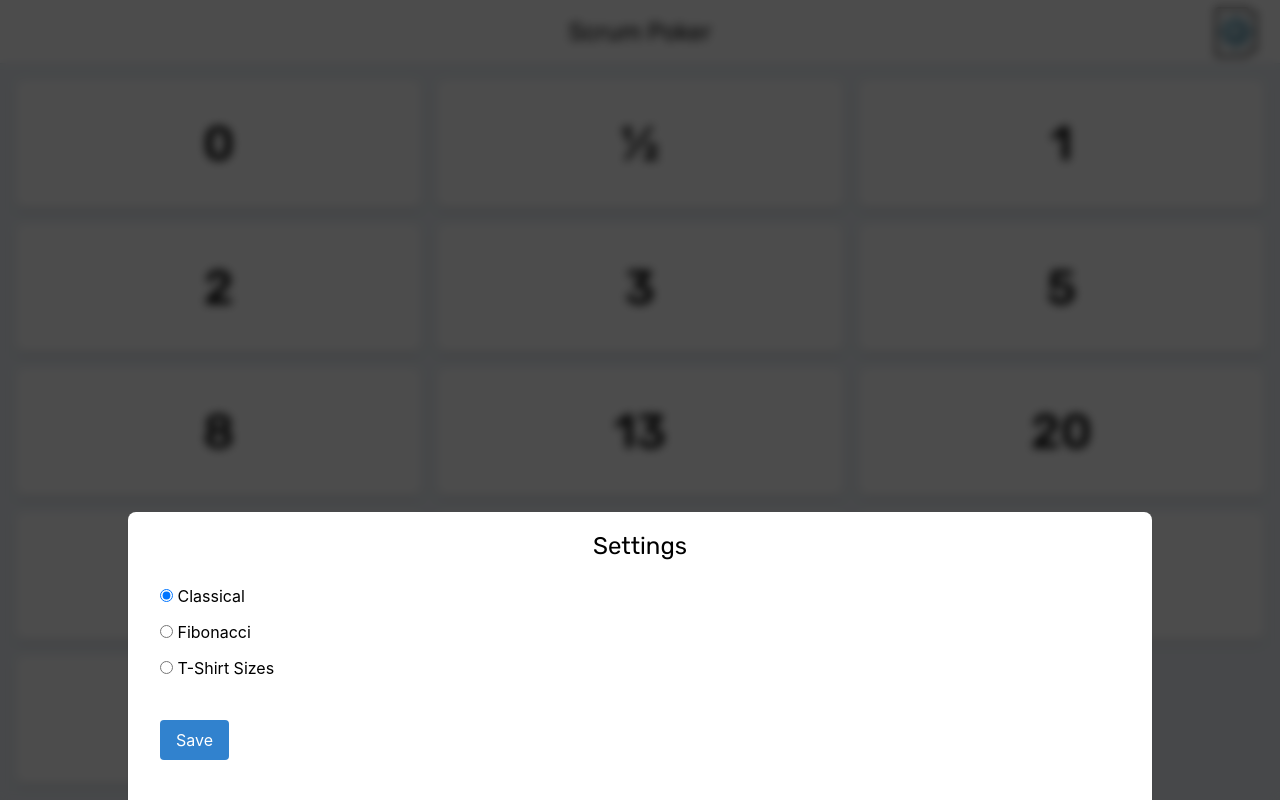
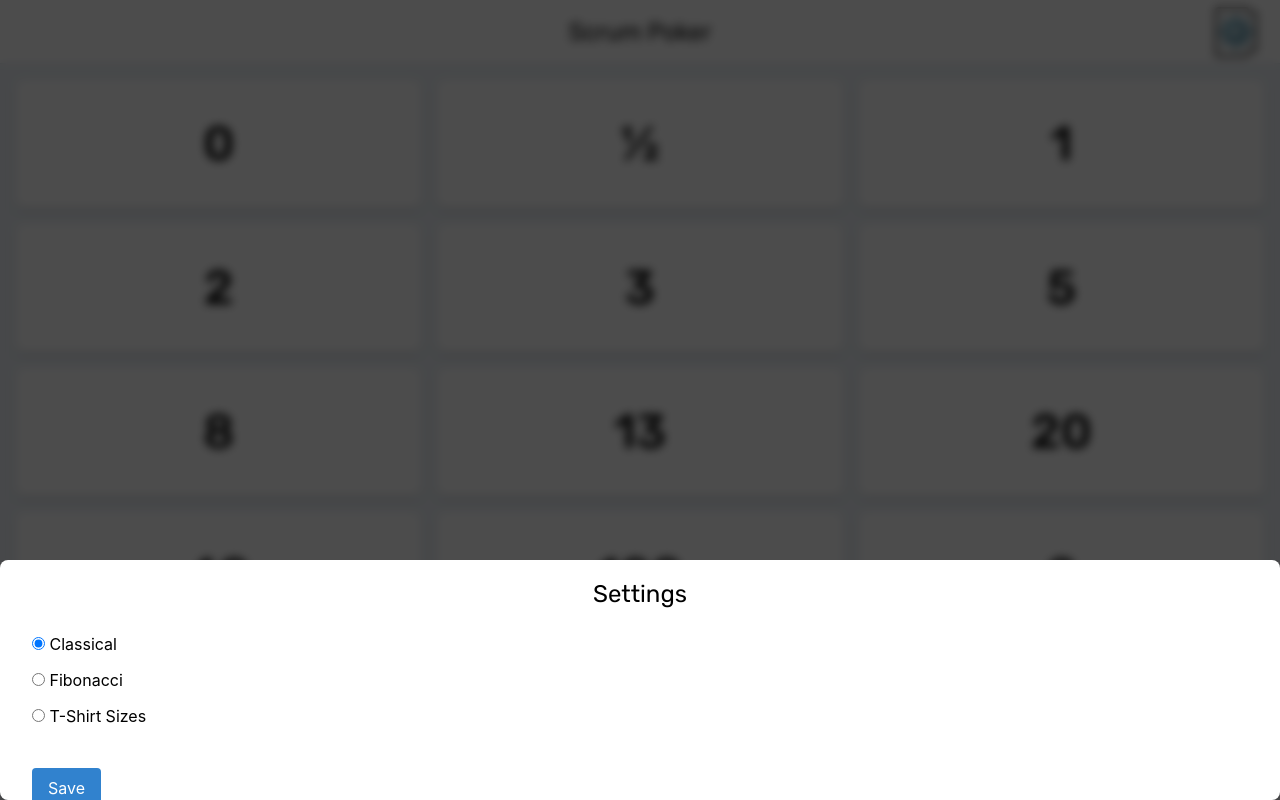
Before and after one commit to sarioglu/scrum-cards, a Svelte app: page / in a window 1280 px wide. Both pictures are taken after a click on the button "⚙️". Built offline with nearby package versions, Linux system fonts and the light colour scheme.

Commit message:
Change position of settings modal

```diff
--- a/src/components/Settings.svelte
+++ b/src/components/Settings.svelte
@@ -20,10 +20,12 @@
   }
 
   .modal {
-    width: 80%;
-    height: 50%;
-    margin: 40% 10%;
+    width: 100%;
+    height: 30%;
     padding: 1rem 2rem;
+
+    position: absolute;
+    bottom: 0;
 
     border-radius: 0.5rem;
     background-color: #ffffff;
```
